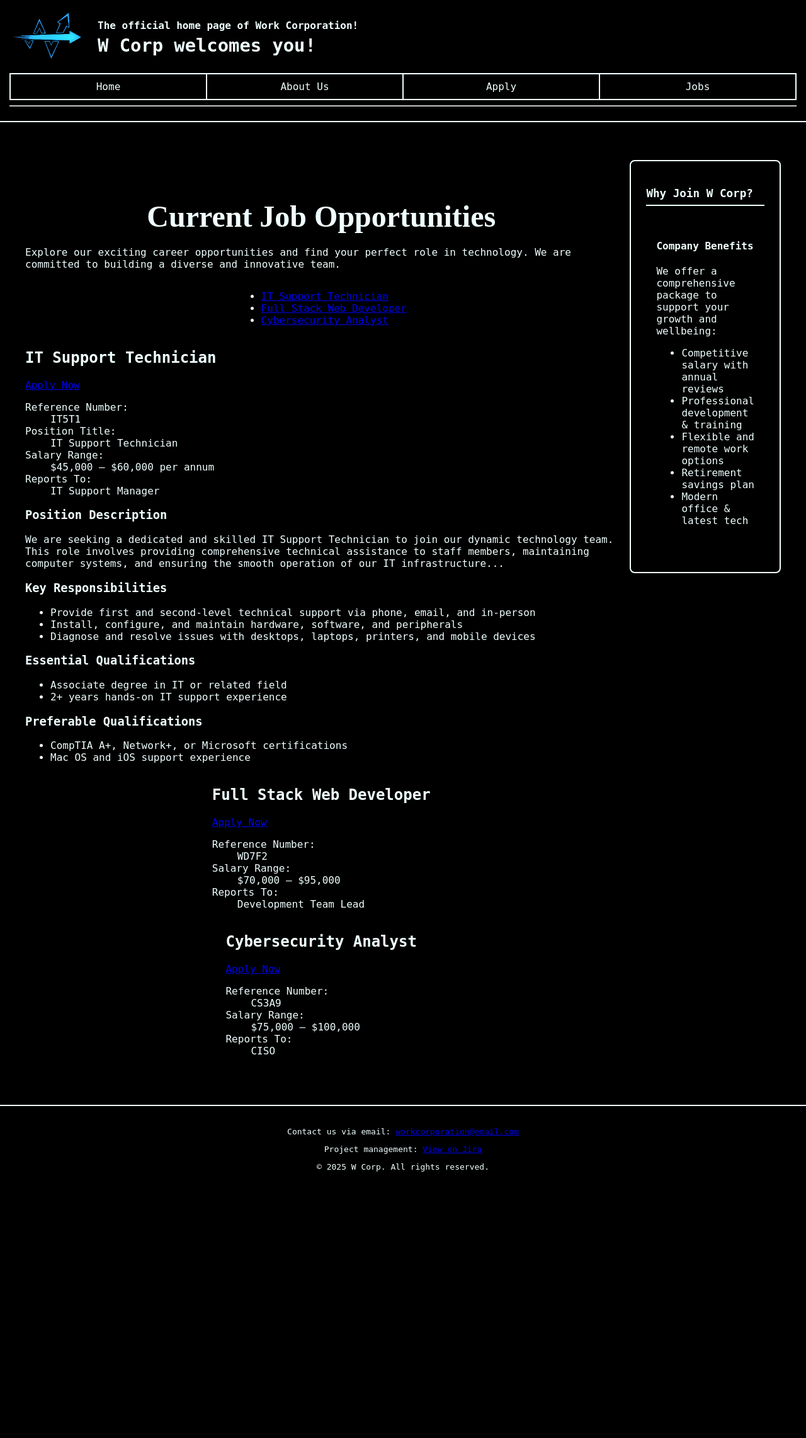
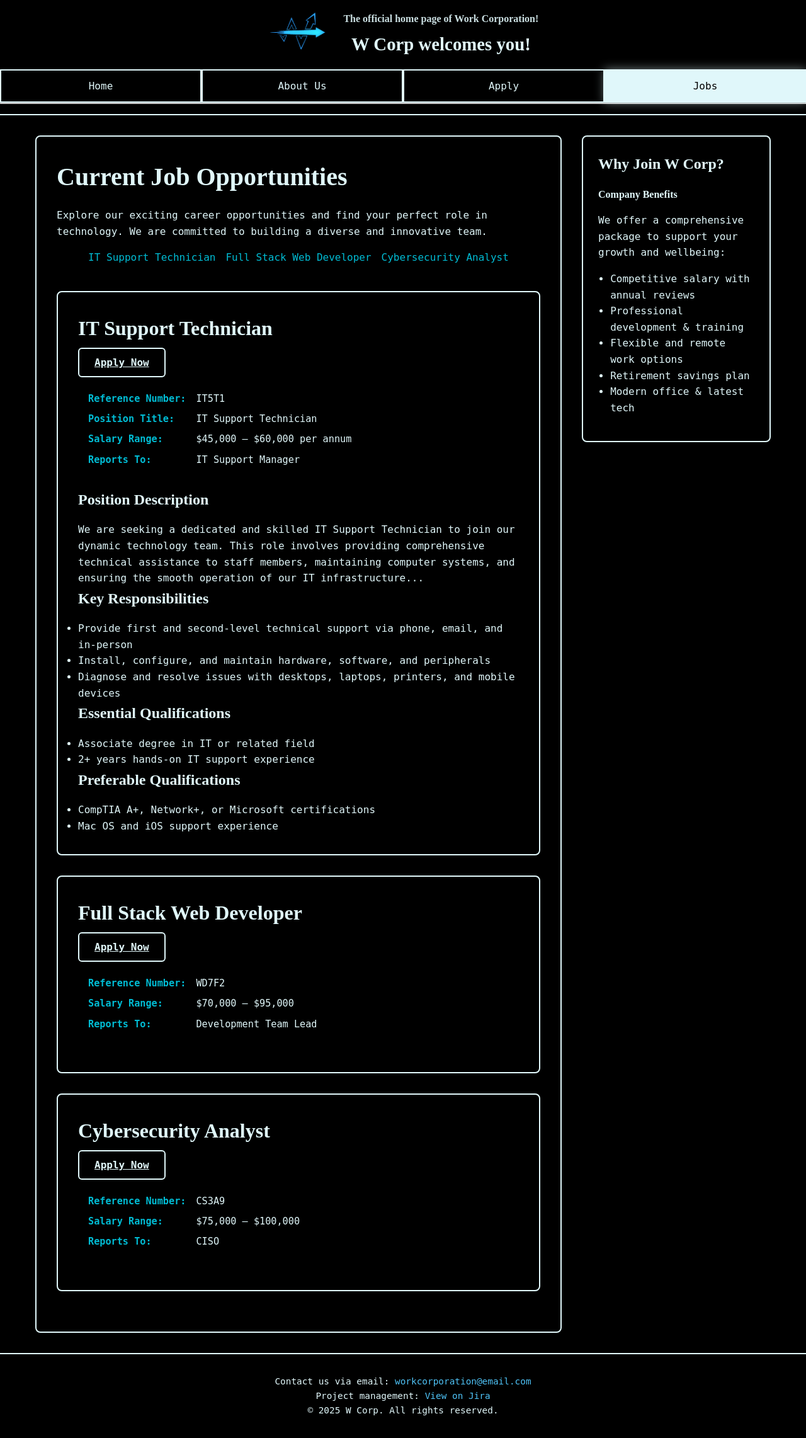
Before and after one commit to SWH03086/project_01, a PHP site: page /jobs.php in a window 1280 px wide. Shown: the whole page at 63% size. Before the commit the page ends 1860 px from the top, so only its background shows below. Run offline with PHP 8.4, Linux system fonts and the light colour scheme.

Commit message:
Update styles.css

```diff
--- a/project2/style/styles.css
+++ b/project2/style/styles.css
@@ -1,325 +1,436 @@
-body {
-    background-color: black;
-    color: azure;
-    font-family: "OCR A Extended", monospace;
+/* ===== ROOT VARIABLES ===== */
+:root {
+    --color-bg: #000;
+    --color-text: #e0f7fa;     /* azure */
+    --color-primary: #00bcd4;
+    --color-accent: #4fc3f7;
+    --color-border: #e0f7fa;
+    --color-hover: #e0f7fa;
+    --color-hover-text: #000;
+    --font-main: "OCR A Extended", monospace;
+    --font-heading: "Bookman Old Style", serif;
+    --font-impact: Impact, "Arial Narrow Bold", sans-serif;
+    --radius: 8px;
+    --shadow: 0 0 15px rgba(224, 247, 250, 0.5);
+    --transition: all 0.3s ease;
+}
 
+/* ===== GLOBAL RESET ===== */
+*,
+*::before,
+*::after {
+    box-sizing: border-box;
     margin: 0;
     padding: 0;
 }
+
+html {
+    scroll-behavior: smooth;
+    font-size: 16px;
+}
+
+body {
+    background-color: var(--color-bg);
+    color: var(--color-text);
+    font-family: var(--font-main);
+    line-height: 1.6;
+    min-height: 100vh;
+    display: flex;
+    flex-direction: column;
+}
+
+/* ===== TYPOGRAPHY ===== */
+h1, h2, h3, h4, h5, h6 {
+    font-family: var(--font-heading);
+    color: var(--color-text);
+    margin-bottom: 1rem;
+}
+
+h1 { font-size: 2.5rem; }
+h2 { font-size: 2rem; }
+h3 { font-size: 1.5rem; }
+
+/* ===== LAYOUT ===== */
+.container {
+    max-width: 1200px;
+    margin: 2rem auto;
+    padding: 0 1rem;
+    display: grid;
+    grid-template-columns: 1fr 300px;
+    gap: 2rem;
+    flex: 1;
+}
+
+.site-main {
+    background: rgba(0, 0, 0, 0.8);
+    padding: 2rem;
+    border-radius: var(--radius);
+    border: 2px solid var(--color-border);
+}
+
+/* ===== HEADER ===== */
 .site-header {
-    position: static;
+    background: var(--color-bg);
+    border-bottom: 2px solid var(--color-border);
+    padding: 1rem 0;
+    position: sticky;
     top: 0;
-    background: black;
-    color: azure;
-    padding: 15px;
-    border-bottom: 2px solid azure;
-    z-index: 10;
+    z-index: 1000;
+    box-shadow: 0 2px 10px rgba(0,0,0,0.3);
 }
-/* Header Top Section Styles-Bao */
+
 .header-top {
     display: flex;
     align-items: center;
-margin-bottom: 10px;
+    justify-content: center;
+    gap: 1.5rem;
+    flex-wrap: wrap;
+    padding: 0 1rem;
 }
-/* Logo Styles-Bao */
+
 .logo {
-width: 120px;
-height: auto;
-margin-right: 20px;
+    height: 70px;
+    width: auto;
+    border-radius: 8px;
+    transition: var(--transition);
+}
+
+.logo:hover {
+    transform: scale(1.05);
+    box-shadow: var(--shadow);
+}
+
+.header-text {
+    text-align: center;
 }
 
 .header-text h3 {
+    font-size: 1rem;
+    opacity: 0.9;
     margin: 0;
-font-size: 1rem;
-color: azure;
 }
 
 .header-text h1 {
-margin: 5px 0 0 0;
     font-size: 1.8rem;
-color: azure;
+    margin: 0.25rem 0 0;
+    font-weight: 700;
 }
 
-
+/* Navigation */
 .nav-bar {
     display: flex;
     justify-content: center;
+    gap: 0;
+    margin-top: 1rem;
+    flex-wrap: wrap;
+}
+
+.nav-bar a {
+    flex: 1;
+    min-width: 120px;
+    color: var(--color-text);
+    text-decoration: none;
+    border: 2px solid var(--color-border);
+    padding: 0.75rem 1rem;
+    text-align: center;
+    background: var(--color-bg);
+    transition: var(--transition);
+    font-weight: 500;
+}
+
+.nav-bar a:first-child { border-left: 2px solid var(--color-border); }
+.nav-bar a:hover,
+.nav-bar a.active {
+    background: var(--color-hover);
+    color: var(--color-hover-text);
+    box-shadow: var(--shadow);
+}
+
+/* ===== MAIN CONTENT ===== */
+.news-section,
+.job-position,
+.form-main {
+    background: rgba(0, 0, 0, 0.7);
+    padding: 2rem;
+    border-radius: var(--radius);
+    border: 2px solid var(--color-border);
+    margin-bottom: 2rem;
+}
+
+.news-article,
+.job-position article {
+    padding-bottom: 1.5rem;
+    border-bottom: 1px dashed var(--color-border);
+    margin-bottom: 1.5rem;
+}
+
+.news-article:last-child,
+.job-position article:last-child {
+    border-bottom: none;
+    margin-bottom: 0;
+}
+
+blockquote {
+    background: rgba(30, 33, 36, 0.8);
+    border-left: 4px solid var(--color-primary);
+    padding: 1rem 1.5rem;
+    margin: 1.5rem 0;
+    font-style: italic;
+    color: var(--color-accent);
+}
+
+blockquote cite {
+    display: block;
+    margin-top: 0.5rem;
+    font-weight: 600;
+    color: var(--color-text);
+}
+
+/* ===== FORMS ===== */
+.form-main fieldset,
+.manage-container .form-card {
+    border: 2px solid var(--color-border);
+    border-radius: var(--radius);
+    padding: 1.5rem;
+    margin-bottom: 1.5rem;
+    background: rgba(0, 0, 0, 0.6);
+}
+
+.form-main legend,
+.manage-container h3 {
+    font-weight: bold;
+    font-size: 1.3rem;
+    padding: 0 0.75rem;
+    color: var(--color-primary);
+}
+
+.form-group {
+    margin-bottom: 1.25rem;
+}
+
+.form-group label {
+    display: block;
+    margin-bottom: 0.5rem;
+    font-weight: 600;
+    color: var(--color-text);
+}
+
+.form-group input,
+.form-group select,
+.form-group textarea {
+    width: 100%;
+    padding: 0.75rem;
+    background: var(--color-bg);
+    color: var(--color-text);
+    border: 2px solid var(--color-border);
+    border-radius: 6px;
+    font-family: inherit;
+    font-size: 1rem;
+    transition: var(--transition);
+}
+
+.form-group input:focus,
+.form-group select:focus,
+.form-group textarea:focus {
+    outline: none;
+    border-color: var(--color-hover);
+    box-shadow: 0 0 0 3px rgba(224, 247, 250, 0.3);
+}
+
+.checkbox-group,
+.radio-group {
+    display: flex;
+    flex-wrap: wrap;
+    gap: 1rem;
+}
+
+.checkbox-group .checkbox-item,
+.radio-group label {
+    display: flex;
     align-items: center;
-    gap: 0;
-    margin-top: 10px;
+    gap: 0.5rem;
+    font-size: 0.95rem;
+}
+
+.checkbox-group input[type="checkbox"],
+.radio-group input[type="radio"] {
+    width: auto;
+    accent-color: var(--color-primary);
+}
+
+/* Buttons */
+.form-actions,
+.form-grid {
+    display: flex;
+    justify-content: center;
+    gap: 1rem;
+    margin-top: 1.5rem;
+    flex-wrap: wrap;
+}
+
+.btn-submit,
+.btn-reset,
+.btn-apply,
+button {
+    background: var(--color-bg);
+    color: var(--color-text);
+    border: 2px solid var(--color-border);
+    padding: 0.75rem 1.5rem;
+    border-radius: 6px;
+    cursor: pointer;
+    font-weight: 600;
+    font-size: 1rem;
+    transition: var(--transition);
+}
+
+.btn-submit:hover,
+.btn-reset:hover,
+.btn-apply:hover,
+button:hover {
+    background: var(--color-hover);
+    color: var(--color-hover-text);
+    box-shadow: var(--shadow);
+}
+
+/* ===== JOB LISTINGS ===== */
+.job-nav {
+    background: rgba(0, 0, 0, 0.7);
+    padding: 1rem;
+    border-radius: var(--radius);
+    margin-bottom: 1.5rem;
     text-align: center;
 }
-.nav-bar a {
-    flex: 1;
-    display: inline-block;
-    color: azure;
-    text-decoration: none;
-    border: 2px solid azure;
-    padding: 10px 30px;
-    transition: all 0.3s ease;
-    background-color: black;
-}
-.nav-bar a + a {
-    border-left: none;
-}
-.nav-bar a:hover {
-    background-color: azure;
-    color: black;
-    box-shadow: 0 0 15px azure;
-}
-.site-main {
+
+.job-nav ul {
+    list-style: none;
     display: flex;
+    flex-wrap: wrap;
+    gap: 1rem;
     justify-content: center;
-    align-items: center;
-    flex-direction: column;
-    margin-top: 30px;
-}
-.site-main fieldset {
-    width: 100%;
-    max-width: 1700px;
-    border: 2px solid azure;
-    margin: 0 auto;
-    text-align: left;
-    padding: 15px;
-}
-.site-main legend {
-    font-weight: bold;
-    font-size: 1.2em;
-    padding: 0 10px;
-}
-.site-main fieldset div {
-    background-color: black;
-    border: 2px solid azure;
-    color: azure;
-    display: inline-block;
-    width: 1000px;
-    height: 300px;
-    margin: 10px;
-    padding: 10px;
-    vertical-align: middle;
-    overflow-y: scroll;
 }
 
-textarea {
-    background-color: black;
-    color: azure;
-    border: 2px solid azure;
-    border-radius: 5px;
-    width: 400px;
-    margin-top: 20px;
+.job-nav a {
+    color: var(--color-primary);
+    text-decoration: none;
+    font-weight: 500;
 }
-.site-footer {
 
-    margin-top: 40px;
-    padding: 20px;
-    border-top: 2px solid azure;
+.job-details {
+    display: grid;
+    grid-template-columns: max-content 1fr;
+    gap: 0.5rem 1rem;
+    background: rgba(0, 0, 0, 0.5);
+    padding: 1rem;
+    border-radius: 6px;
+    margin: 1rem 0;
+    font-size: 0.95rem;
 }
-.site-footer p {
-    text-align: center;
-    color: azure;
-    font-size: small;
+
+.job-details dt {
+    font-weight: 600;
+    color: var(--color-primary);
 }
-.feedback-section {
-    display: flex;
-    flex-direction: column;
-    align-items: center;
-    justify-content: center;
-    margin: 40px auto;
+
+/* ===== FEEDBACK & MANAGE ===== */
+.feedback-section,
+.manage-container {
+    max-width: 800px;
+    margin: 2rem auto;
     text-align: center;
 }
-.feedback-section label {
-    font-size: 1.2em;
-    margin-bottom: 10px;
-    color: azure;
-}
-.feedback-section textarea {
-    width: 600px;
-    height: 200px;
-    background-color: black;
-    color: azure;
-    border: 2px solid azure;
-    border-radius: 8px;
-    padding: 10px;
-    resize: none;
-    transition: box-shadow 0.3s ease, border-color 0.3s ease;
-}
-.feedback-section textarea:focus {
-    outline: none;
-    border-color: white;
-    box-shadow: 0 0 15px azure;
+
+.message {
+    padding: 1rem;
+    border-radius: var(--radius);
+    margin-bottom: 1.5rem;
+    font-weight: 500;
 }
 
-.abouttable {
-    border: 2px solid azure;
-    vertical-align: middle;
-    padding: 15px;
-    text-align: center;
-}
-.abouttable:hover {
-    background-color: #f0ffff;
-    color: black;
-    box-shadow: 0 0 10px azure;
-}
-.aboutp {
-    float: right;
-    margin-left:20%;
-}
-.aboutimg {
-    border: 4px solid azure;
-    display: block;
-    padding: 2px;
-    width: 500px;
-    float: right;
-    margin-top: 30px;
+.success { background: #e8f5e9; border: 1px solid #4caf50; color: #2e7d32; }
+.error   { background: #ffebee; border: 1px solid #f44336; color: #c62828; }
+
+table {
+    width: 100%;
+    border-collapse: collapse;
+    margin-top: 1rem;
+    font-size: 0.9rem;
+    background: rgba(0, 0, 0, 0.7);
 }
 
-.at {
-    border-collapse: collapse;
-    width: 80%;
-    line-height: 50px;
-    margin: 10px auto;
+th, td {
+    padding: 0.75rem;
+    border: 1px solid var(--color-border);
+    text-align: left;
 }
-.af {
-    float: right;
-    clear: both;
+
+th {
+    background: var(--color-primary);
+    color: #000;
+    font-weight: 600;
 }
-.turtor {
-    border: double azure;
-    padding: 3px;
-    border-radius: 4%;
+
+tr:nth-child(even) {
+    background: rgba(255, 255, 255, 0.05);
 }
-.fs {
-    border: none;
-    border-radius: 50px;
-    box-shadow: 0px 0px 10px 2px azure;
-    text-align: justify;
-    width: 70%;
-    margin: auto;
-    margin-bottom: 20px;
+
+/* ===== FOOTER ===== */
+.site-footer {
+    background: var(--color-bg);
+    border-top: 2px solid var(--color-border);
+    padding: 2rem 1rem;
+    margin-top: auto;
+    text-align: center;
+    font-size: 0.9rem;
 }
-.fs1 {
 
-    float: right;
-    margin-right: 10%;
-    height: 600px;
+.site-footer a {
+    color: var(--color-accent);
+    text-decoration: none;
 }
-.fs2 {
-    margin-left: 10%;
-    height: 600px;
+
+.site-footer a:hover {
+    text-decoration: underline;
 }
-.le {
-    text-align: center;
-    font-size: 50px;
-    background-color: black;
-    font-family: Impact, 'Arial Narrow Bold', sans-serif;
-}
-/* Side Info Styles-Bao */
+
+/* ===== SIDEBAR ===== */
 .side-info {
-background: black;
+    background: rgba(0, 0, 0, 0.7);
     padding: 1.5rem;
-border-radius: 8px;
+    border-radius: var(--radius);
+    border: 2px solid var(--color-border);
     height: fit-content;
     position: sticky;
-top: 2rem;
-display: block;
-width: 25% ;
-border: 2px solid azure;
+    top: 6rem;
 }
 
-/* Side Info Heading Styles-Bao */
-.side-info h3 {
-color: azure;
-font-size: 1.1rem;
-margin-bottom: 1rem;
-border-bottom: 2px solid azure;
-padding-bottom: 0.5rem;
-}
-/* Side Info Link Styles-Bao */
-.side-info a {
-color: azure;
-text-decoration: underline;
-transition: color 0.3s ease;
+.benefit ul {
+    padding-left: 1.2rem;
+    margin: 1rem 0;
 }
 
-
-/* Benefit Styles-Bao */
-.benefit {
-padding: 1rem;
-border-radius: 5px;
-margin-bottom: 1rem;
+/* ===== RESPONSIVE ===== */
+@media (max-width: 992px) {
+    .container {
+        grid-template-columns: 1fr;
     }
-/* Container for Main and Aside Sections-Bao */
-.container {
-display: flex;
-  justify-content: space-between;
-  align-items: flex-start;
-  gap: 20px;
-  max-width: 1200px;
-  margin: 40px auto;
-  padding: 20px;
+    .side-info {
+        order: -1;
+        position: static;
     }
-.container h1 {
-    text-align: center;
-    font-size: 3rem;
-    margin-bottom: 20px;
-    color: azure;
-    font-variant: normal;
-    font-family: Bookman old style, serif;
-}
-/* Form Main Styles-Bao */
-.form-main fieldset {
-    width: 60%;
-    border: 2px solid azure;
-    margin: 0 auto;
-    text-align: left;
-    padding: 15px;
-}
-/* Legend Styles-Bao */
-.form-main legend {
-    font-weight: bold;
-    font-size: 1.2em;
 }
 
-/* Fieldset Div Styles-Bao */
-.form-main fieldset div {
-    background-color: black;
-    color: azure;
-    margin: 10px;
-    padding: 10px;
-    vertical-align: middle;
-}
-/* Form Buttons Container-Bao */
-.form-actions {
-  display: flex;
-  justify-content: center;
-  gap: 15px;
-  margin-top: 20px;
+@media (max-width: 768px) {
+    html { font-size: 15px; }
+    .header-top { flex-direction: column; text-align: center; }
+    .nav-bar a { padding: 0.5rem; font-size: 0.9rem; }
+    .form-group input,
+    .form-group select,
+    .form-group textarea { font-size: 0.95rem; }
+    table { font-size: 0.8rem; }
 }
 
-/* Form Buttons Container-Bao */
-.form-actions {
-  display: flex;
-  justify-content: center;
-  gap: 15px;
-  margin-top: 20px;
+@media (max-width: 480px) {
+    .nav-bar { flex-direction: column; }
+    .nav-bar a { border-left: 2px solid var(--color-border) !important; }
+    .form-actions { flex-direction: column; }
 }
-/* Buttons visual-Bao */
-.btn-submit,
-.btn-reset {
-  padding: 10px 25px;
-  font-size: 16px;
-  background-color: black;
-  color: azure;
-  border: 2px solid azure;
-  border-radius: 6px;
-  cursor: pointer;
-  transition: all 0.3s ease;
-}
-
-/* Hover effects for buttons-Bao */
-.btn-submit:hover,
-.btn-reset:hover {
-  background-color: azure;
-  color: black;
-  box-shadow: 0 0 15px azure;
-}
```
Lines whose indentation alone changed are shown as unchanged.
